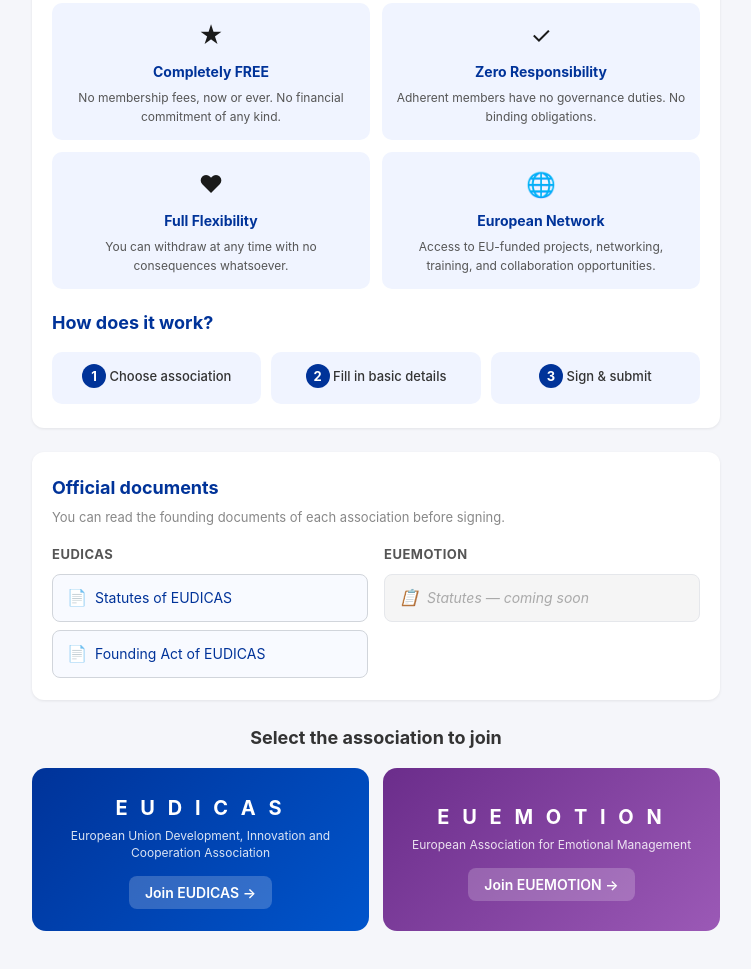
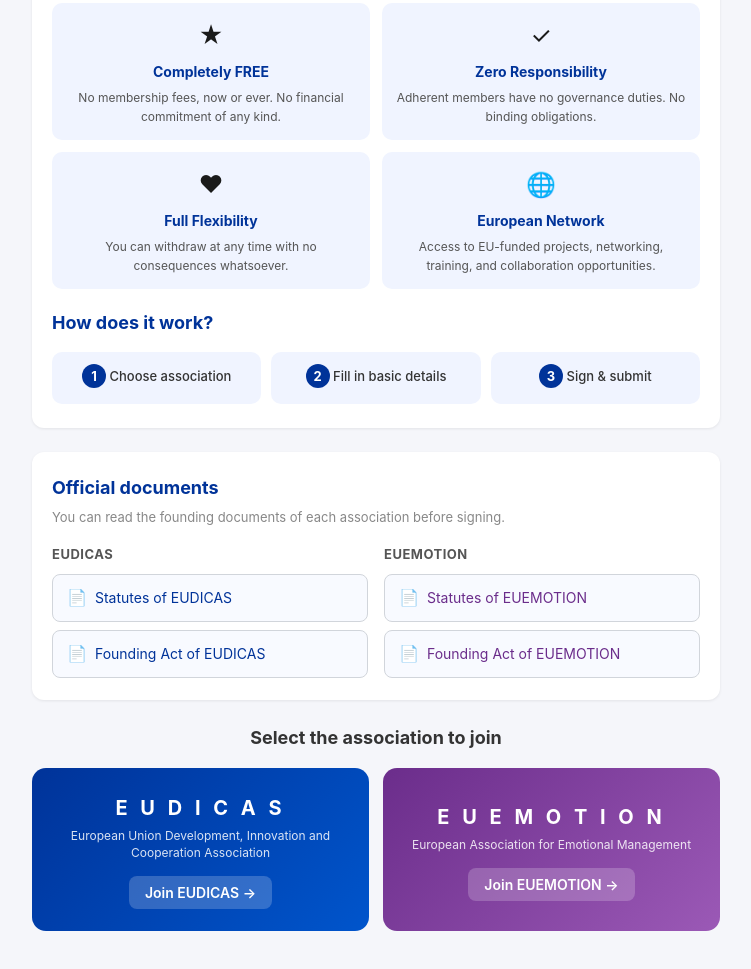
Before and after one commit to ongpasos-droid/firmar-documentos-ongs-europeas, a website: page public/index.html in a window 1280 px wide. Shown: the part 661-1630 px from the top of the page, without its empty margins (264-1015 px from the left). Drawn offline with Linux system fonts and the light colour scheme.

Commit message:
feat: add EUEMOTION statutes and founding act documents

```diff
--- a/public/css/style.css
+++ b/public/css/style.css
@@ -113,6 +113,11 @@
 .doc-link:hover {
   border-color: #003399;
   background: #eef2ff;
+}
+.euemotion-link { color: #6B2D8B; }
+.euemotion-link:hover {
+  border-color: #6B2D8B;
+  background: #f5eeff;
 }
 .doc-link-soon {
   color: #aaa;
--- a/public/index.html
+++ b/public/index.html
@@ -75,9 +75,12 @@
           </div>
           <div class="docs-group">
             <div class="docs-group-title">EUEMOTION</div>
-            <span class="doc-link doc-link-soon">
-              <span class="doc-icon">&#128203;</span> Statutes — coming soon
-            </span>
+            <a class="doc-link euemotion-link" href="/docs/estatutos-euemotion.pdf" target="_blank" rel="noopener">
+              <span class="doc-icon">&#128196;</span> Statutes of EUEMOTION
+            </a>
+            <a class="doc-link euemotion-link" href="/docs/acta-constitucion-euemotion.pdf" target="_blank" rel="noopener">
+              <span class="doc-icon">&#128196;</span> Founding Act of EUEMOTION
+            </a>
           </div>
         </div>
       </section>
```
Also changed, not shown: 2 other files.
